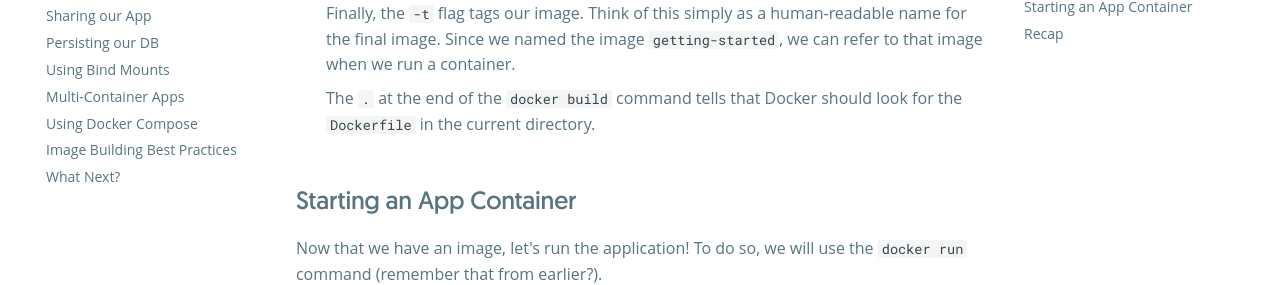
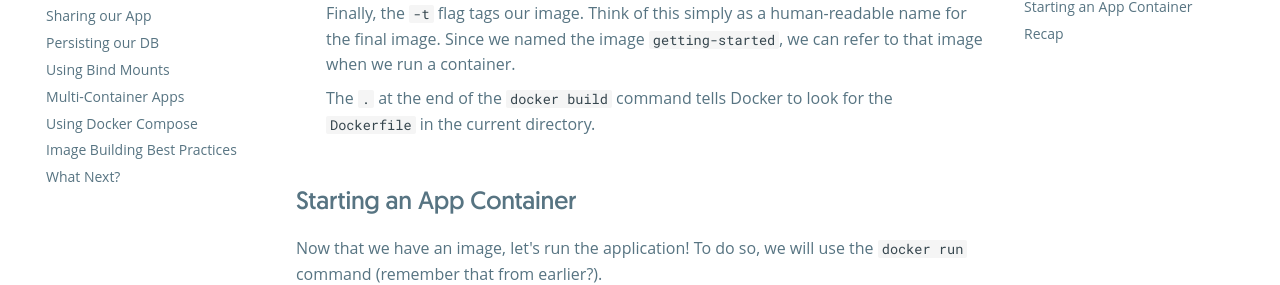
Before and after one commit to docker/getting-started, an MkDocs documentation site: the page built from docs/tutorial/our-application/index.md, in a window 1280 px wide and 900 px high, scrolled down 1931 px. Shown: the part 173-458 px from the top of the window. Built offline with MkDocs 1.6.1 and Material for MkDocs 9.7.7, drawn with Linux system fonts in a browser that asks for light colours; comment, search, counter and statistics services are not loaded.

Commit message:
fix(docs/tutorial/our-application): update index.md
Improve sentence clarity.

```diff
--- a/docs/tutorial/our-application/index.md
+++ b/docs/tutorial/our-application/index.md
@@ -65,7 +65,7 @@ see a few flaws in the Dockerfile below. But, don't worry! We'll go over them.
     for the final image. Since we named the image `getting-started`, we can refer to that
     image when we run a container.
 
-    The `.` at the end of the `docker build` command tells that Docker should look for the `Dockerfile` in the current directory.
+    The `.` at the end of the `docker build` command tells Docker to look for the `Dockerfile` in the current directory.
 
 ## Starting an App Container
 
```
